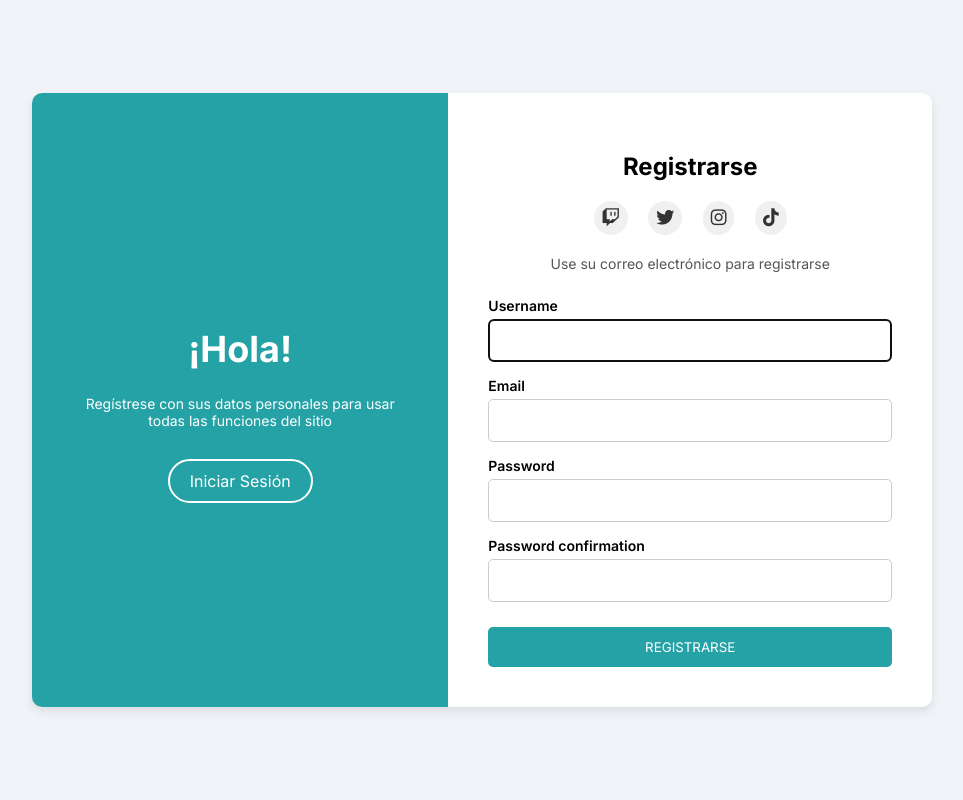
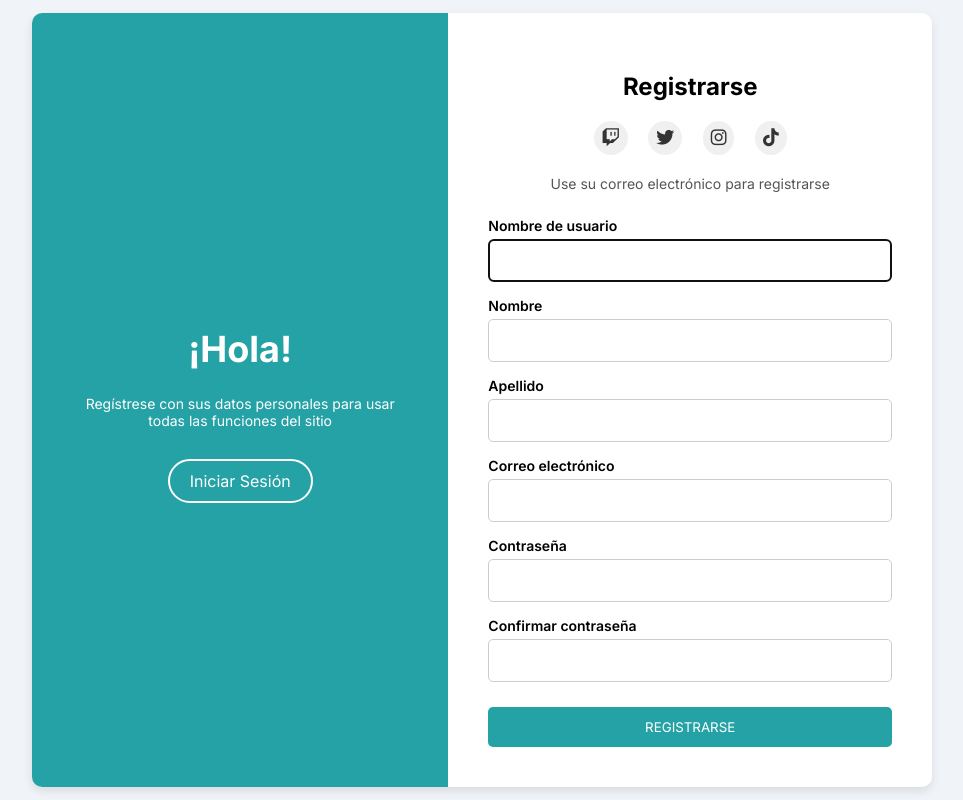
Before and after one commit to DilanOrozco/PROYECTO-DJANGO, a Django app: page /signUp/ in a window 1280 px wide. Shown: the whole page, without its empty margins (158-1121 px from the left). Run offline with Django 5.2, Linux system fonts and the light colour scheme; some libraries are stand-ins or nearby versions.

Commit message:
Combino cambios locales con cambios del remoto

```diff
--- a/gestion/forms.py
+++ b/gestion/forms.py
@@ -3,8 +3,36 @@ from django.contrib.auth.forms import UserCreationForm
 from django.contrib.auth.models import User
 
 class RegistroForm(UserCreationForm):
-    email = forms.EmailField(required=True)
-
+    email = forms.EmailField(
+        required=True,
+        label='Correo electrónico'
+    )
+    first_name = forms.CharField(
+        max_length=40,
+        label='Nombre'
+    )
+    last_name = forms.CharField(
+        max_length=50,
+        label='Apellido'
+    )
+    password1 = forms.CharField(
+        label='Contraseña',
+        widget=forms.PasswordInput,
+        help_text=''  # opcional: quita el texto de ayuda
+    )
+    password2 = forms.CharField(
+        label='Confirmar contraseña',
+        widget=forms.PasswordInput,
+        help_text=''  # opcional: quita el texto de ayuda
+    )
     class Meta:
         model = User
-        fields = ['username', 'email', 'password1', 'password2']
+        fields = ['username', 'first_name', 'last_name', 'email', 'password1', 'password2']
+        labels = {
+            'username': 'Nombre de usuario',
+            'first_name': 'Nombre',
+            'last_name': 'Apellido',
+            'email': 'Correo electrónico',
+            'password1': 'Contraseña',
+            'password2': 'Confirmar contraseña',
+        }
--- a/reservas/settings.py
+++ b/reservas/settings.py
@@ -31,6 +31,7 @@ ALLOWED_HOSTS = []
 # Application definition
 
 INSTALLED_APPS = [
+    'jazzmin',
     'django.contrib.admin',
     'django.contrib.auth',
     'django.contrib.contenttypes',
@@ -103,7 +104,7 @@ AUTH_PASSWORD_VALIDATORS = [
 # Internationalization
 # https://docs.djangoproject.com/en/5.2/topics/i18n/
 
-LANGUAGE_CODE = 'en-us'
+LANGUAGE_CODE = 'es'
 
 TIME_ZONE = 'UTC'
 
```
Also changed, not shown: gestion/templates/login.html (+6 -1 lines), reservas/asgi.py (line endings or trailing spaces).
